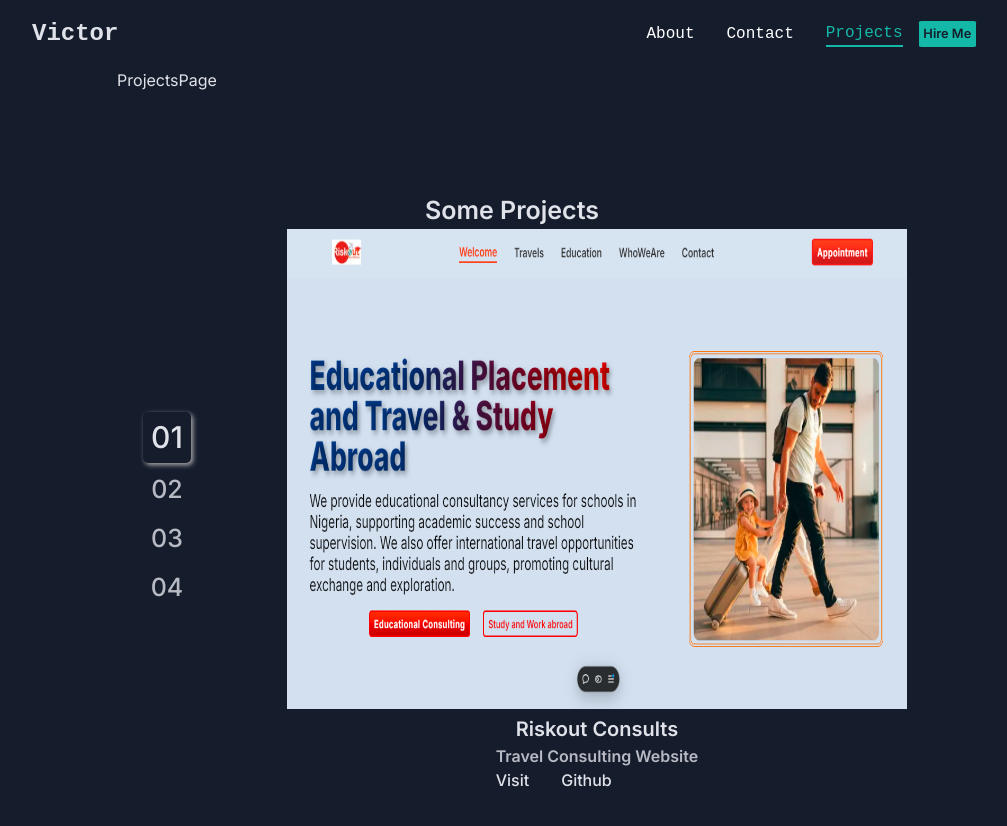
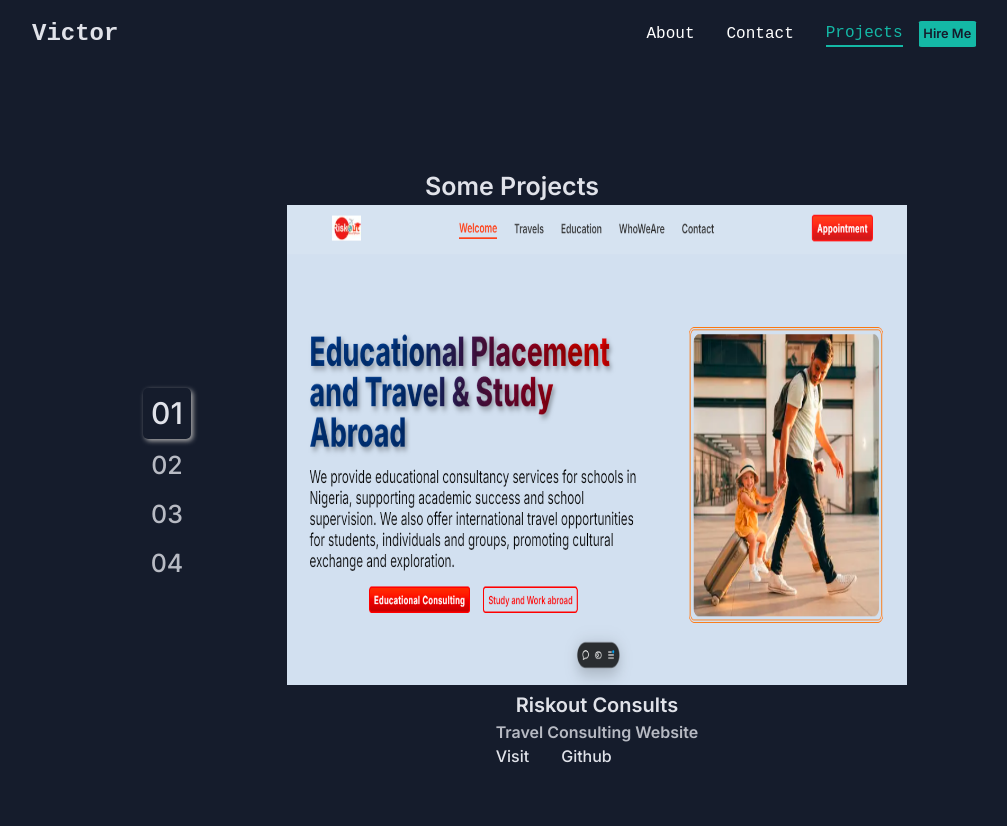
Before and after one commit to VictorKingsHub/victor_portfolio, a Next.js app: page /projects in a window 1280 px wide. Shown: the top 826 px of the page, without its empty margins (128-1135 px from the left). Built offline with nearby package versions, Linux system fonts and the light colour scheme.

Commit message:
projects Images

```diff
--- a/app/projects/page.tsx
+++ b/app/projects/page.tsx
@@ -4,7 +4,6 @@
 const ProjectsPage = () => {
     return (
         <div>
-            ProjectsPage
             <PhotoSpeaksSection />
         </div>
     )
```
